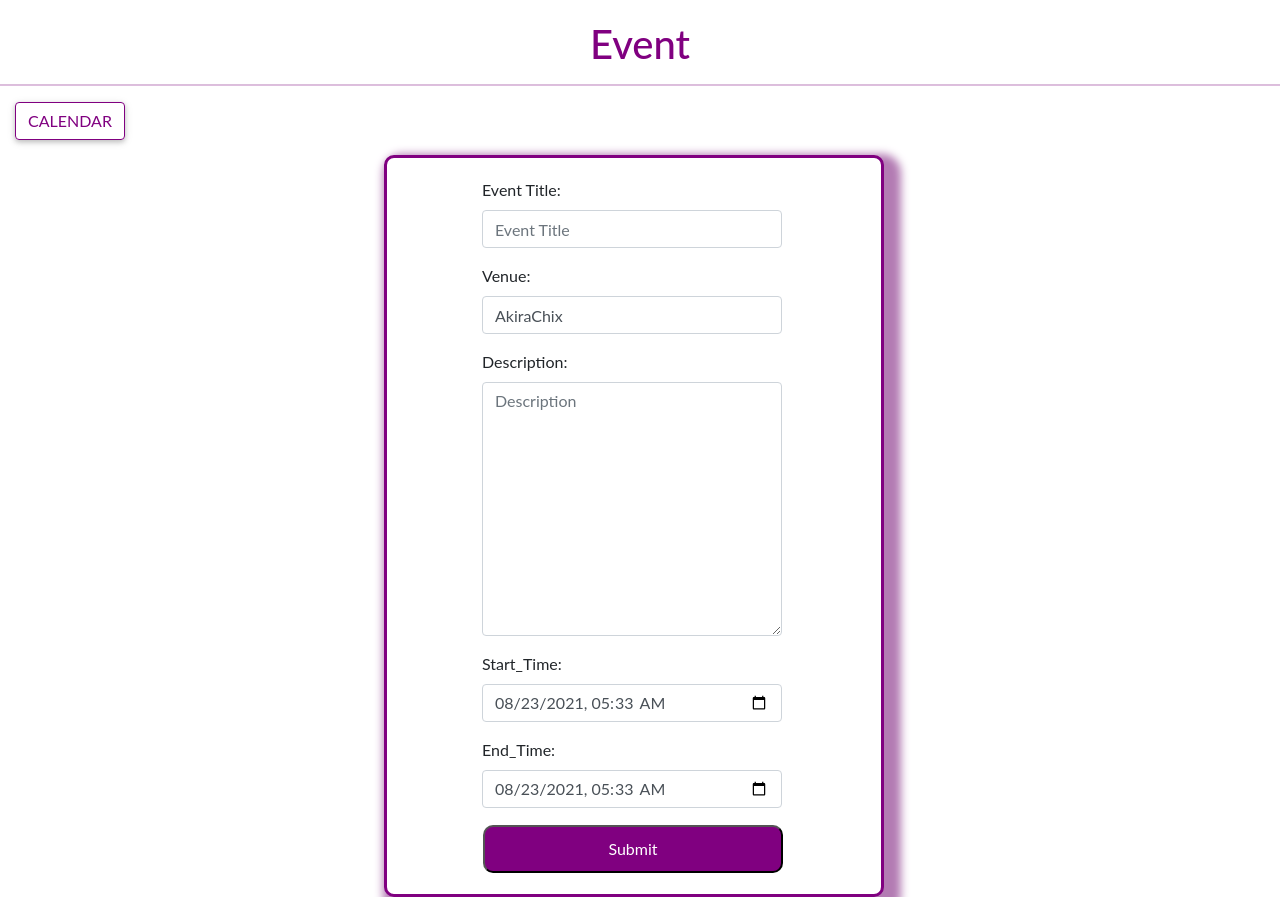
After one commit to hunterachieng/school_system, a Django app: template event/templates/cal/event.html in a window 1280 px wide. The commit adds this page. Run offline with Django 3.2, Linux system fonts and the light colour scheme; the template is opened without the code that fills it: values that come from a table or form of the project are taken from there, others are empty; some libraries are stand-ins or nearby versions.

Commit message:
calendar

```diff
--- a/event/forms.py
+++ b/event/forms.py
@@ -1,8 +1,63 @@
-from django import forms
-from django.forms import fields
+from django.forms import ModelForm, DateInput
+from django.forms.widgets import TextInput, Textarea
 from .models import Event
 
-class EventRegistrationForm(forms.ModelForm):
-    class Meta:
-        model = Event
-        fields = "__all__"
+class EventForm(ModelForm):
+  class Meta:
+    model = Event
+    # datetime-local is a HTML5 input type, format to make date time show on fields
+    widgets = {
+      'start_time': DateInput(attrs=
+      {
+        'type': 'datetime-local',
+        'style': 'max-width: 300px;',
+        'class': "form-control",
+
+      },
+      format='%Y-%m-%dT%H:%M'),
+      'end_time': DateInput(attrs=
+      {
+        'type': 'datetime-local',
+        'style': 'max-width: 300px;',
+        'class': "form-control",
+
+
+      },
+
+      format='%Y-%m-%dT%H:%M'),
+
+      'title':TextInput(attrs=
+      {
+        'class': "form-control",
+        'style': 'max-width: 300px;',
+        'placeholder': 'Event Title'
+
+
+      }),
+      'venue':TextInput(attrs=
+      {
+        'class': "form-control",
+        'style': 'max-width: 300px;',
+        'placeholder': 'Event Venue'
+
+
+      }),
+      'description':Textarea(attrs=
+      {
+        'class': "form-control",
+
+        'style': 'max-width: 300px;',
+        'placeholder': 'Description'
+
+
+      })
+
+
+    }
+    fields = '__all__'
+
+  def __init__(self, *args, **kwargs):
+    super(EventForm, self).__init__(*args, **kwargs)
+    # input_formats parses HTML5 datetime-local input to datetime field
+    self.fields['start_time'].input_formats = ('%Y-%m-%dT%H:%M',)
+    self.fields['end_time'].input_formats = ('%Y-%m-%dT%H:%M',)
--- a/event/models.py
+++ b/event/models.py
@@ -1,12 +1,16 @@
 from django.db import models
+from django.urls import reverse
+from django.utils import timezone
 
-# Create your models here.
 class Event(models.Model):
-    event_name = models.CharField(max_length=30)
-    event_date = models.DateField()
+    title = models.CharField(max_length=200,null=True,blank=True)
     description = models.TextField()
-    venue = models.CharField(max_length=10)
-    event_start= models.TimeField()
-    event_end = models.TimeField()
-    attendees = models.EmailField()
-    event_link = models.URLField()
+    start_time = models.DateTimeField(default=timezone.now)
+    end_time = models.DateTimeField(default=timezone.now)
+    venue=models.CharField(max_length=12,default="AkiraChix")
+
+
+    @property
+    def get_html_url(self):
+        url = reverse('cal:event_edit', args=(self.id,))
+        return f'<a href="{url}"> {self.title} </a>'
--- /dev/null
+++ b/event/templates/cal/base.html
@@ -0,0 +1,179 @@
+{% load static %}
+<!DOCTYPE html>
+<html lang="en">
+
+<head>
+  <!-- Font Awesome -->
+  <link href="https://cdnjs.cloudflare.com/ajax/libs/font-awesome/5.15.1/css/all.min.css" rel="stylesheet" />
+
+  <!-- Google Fonts -->
+  <link href="https://fonts.googleapis.com/css?family=Roboto:300,400,500,700&display=swap" rel="stylesheet" />
+
+  <!-- MDB -->
+  <link href="https://cdnjs.cloudflare.com/ajax/libs/mdb-ui-kit/3.6.0/mdb.min.css" rel="stylesheet" />
+  <link rel="stylesheet" href="https://stackpath.bootstrapcdn.com/bootstrap/4.1.3/css/bootstrap.min.css"
+      integrity="sha384-MCw98/SFnGE8fJT3GXwEOngsV7Zt27NXFoaoApmYm81iuXoPkFOJwJ8ERdknLPMO" crossorigin="anonymous">
+  <!-- Required meta tags -->
+  <meta charset="utf-8">
+  <meta name="viewport" content="width=device-width, initial-scale=1, shrink-to-fit=no">
+
+
+  <link rel="stylesheet" type="text/css" href="{% static '/static/css/style.css' %}">
+  <title>Calender</title>
+</head>
+<body>
+  <style>
+      /* Common styles */
+body {
+  font-family: "ptsans", "Lato", "Helvetica Neue", Helvetica, Arial, sans-serif;
+}
+.info {
+    border-color: purple;
+    color:purple;
+  }
+
+  .info:hover {
+    background:palevioletred;
+    color: white;
+  }
+  .info {
+    border-color: purple;
+    color:purple;
+  }
+
+  .info:hover {
+    background:purple;
+    color: white;
+  }
+.container {
+        margin-top: 10px;
+        background-color: white;
+        margin-left: 30%;
+        width: 500px;
+        border:3px solid purple;
+        box-shadow: 8px 8px 8px 9px rgb(179, 123, 179);
+        border-radius: 10px;
+
+    }
+    button{
+        background-color: purple;
+        color: white;
+        border-radius: 10px;
+        padding: 10px;
+
+        align-items: center;
+        width: 300px;
+        margin-right: 71px;
+
+    }
+    h1
+     {padding-top: 10px;
+         color:purple;
+        margin-left: 100px;
+    }
+    p
+    {color: red;}
+    form{
+        padding-top: 20px;
+        padding-left: 80px;
+        padding-bottom: 20px;
+    }
+    .form-group{
+        border-color: purple;
+    }
+    #akiralogo{
+        width: 80px;
+        height:80px;
+        padding-bottom: 15px;
+        margin-left: 50px;
+    }
+    hr{
+        background-color:purple;
+        height: 3px;
+    }
+
+.left {
+  float: left;
+}
+
+.right {
+  float: right;
+}
+
+
+
+.clearfix {
+  margin: 15px;
+}
+
+
+
+
+
+/* App styles */
+.title {
+  text-align: center;
+  margin: 10px;
+}
+
+.calendar {
+  width: 98%;
+  margin: auto;
+  font-size: 13px;
+}
+
+.calendar tr, .calendar td {
+  border: 1px solid purple;
+}
+
+.calendar th {
+  padding: 10px;
+  text-align: center;
+  font-size: 18px;
+}
+
+.calendar td {
+  width: 100px;
+  height: 50px;
+  padding: 20px 0px 0px 5px;
+}
+
+.month {
+  font-size: 25px;
+}
+
+.date {
+  font-size: 16px;
+}
+
+ul {
+  height: 100%;
+  padding: 0px 5px 0px 20px;
+}
+
+a {
+  color:purple;
+}
+textarea{
+  width: 100%;
+}
+  </style>
+
+  <h1 class="title">{% block title %}{% endblock %}</h1>
+  <hr>
+
+  {% block content %}
+  {% endblock %}
+<!-- Optional JavaScript -->
+  <!-- jQuery first, then Popper.js, then Bootstrap JS -->
+  <script src="https://code.jquery.com/jquery-3.2.1.slim.min.js" integrity="sha384-KJ3o2DKtIkvYIK3UENzmM7KCkRr/rE9/Qpg6aAZGJwFDMVNA/GpGFF93hXpG5KkN"
+    crossorigin="anonymous"></script>
+  <script src="https://cdnjs.cloudflare.com/ajax/libs/popper.js/1.12.9/umd/popper.min.js" integrity="sha384-ApNbgh9B+Y1QKtv3Rn7W3mgPxhU9K/ScQsAP7hUibX39j7fakFPskvXusvfa0b4Q"
+    crossorigin="anonymous"></script>
+  <script src="https://maxcdn.bootstrapcdn.com/bootstrap/4.0.0/js/bootstrap.min.js" integrity="sha384-JZR6Spejh4U02d8jOt6vLEHfe/JQGiRRSQQxSfFWpi1MquVdAyjUar5+76PVCmYl"
+    crossorigin="anonymous"></script>
+
+  {% block script %}
+  {% endblock %}
+</body>
+</html>
--- /dev/null
+++ b/event/templates/cal/event.html
@@ -0,0 +1,65 @@
+{% extends 'cal/base.html' %}
+
+{% block title %}
+Event
+{% endblock %}
+
+{% block content %}
+<div class="clearfix">
+  <a class="btn info" href="{% url 'cal:calendar' %}"> Calendar </a>
+</div>
+
+{% if form.errors %}
+    {% for field in form %}
+        {% for error in field.errors %}
+            <div class="alert alert-danger">
+                {{ field.label }} <strong>{{ error|escape }}</strong>
+            </div>
+        {% endfor %}
+    {% endfor %}
+
+    {% for error in form.non_field_errors %}
+        <div class="alert alert-danger">
+            {{ field.label }} <strong>{{ error|escape }}</strong>
+        </div>
+    {% endfor %}
+{% endif %}
+<!DOCTYPE html>
+<html lang="en">
+
+<body>
+<style>
+
+
+
+    </style>
+<div class="container">
+<form method="post">
+  {% csrf_token %}
+  <table class="form form-table">
+    <label for="first_name">Event Title:</label>
+    <div class="form-group">
+        {{ form.title}}
+    </div>
+    <label for="second_name">Venue:</label>
+    <div class="form-group">
+        {{ form.venue}}
+    </div>
+    <label for="second_name">Description:</label>
+    <div class="form-group">
+        {{ form.description}}
+    </div>
+    <label for="gender">Start_Time:</label>
+    <div class="form-group">
+        {{ form.start_time}}
+    </div>
+    <label for="email">End_Time:</label>
+    <div class="form-group">
+         {{ form.end_time}}
+     </div>
+    <tr><td colspan="2"><button type="submit" class="register"> Submit </button></td></tr>
+  </table>
+</form></div>
+</body>
+</html>
+{% endblock %}
--- a/event/urls.py
+++ b/event/urls.py
@@ -1,7 +1,9 @@
-from django.urls import path
-from .views import register_event,event_list
-
+from django.conf.urls import url
+from .views import index, CalendarView, event
+app_name = 'cal'
 urlpatterns = [
-    path("register/",register_event,name="register_event"),
-    path("list/",event_list,name="list"),
+    url(r'^index/$', index, name='index'),
+    url(r'^cal/$', CalendarView.as_view(), name='calendar'),
+    url(r'^event/new/$', event, name='event_new'),
+	url(r'^event/edit/(?P<event_id>\d+)/$', event, name='event_edit'),
 ]
--- a/trainer/templates/trainer_list.html
+++ b/trainer/templates/trainer_list.html
@@ -45,6 +45,7 @@
     <h1>Trainers' List</h1>
     <table>
         <tr>
+            <th>Profile</th>
             <th>First Name</th>
             <th>Last Name</th>
             <th>Email</th>
@@ -54,6 +55,7 @@
         </tr>
         {% for trainer in trainers %}
         <tr>
+            <td><img src= "{{trainer.image.url}}"></td>
             <td>{{trainer.first_name}}</td>
                 <td>{{trainer.last_name}}</td>
                 <td>{{trainer.email}}</td>
```
Also changed, not shown: event/static/css/styles.css (added, +82 -0 lines), event/templates/cal/calendar.html (added, +15 -0 lines), event/templates/event_list.html (deleted, +0 -75 lines), event/templates/register_event.html (deleted, +0 -81 lines), event/utils.py (added, +40 -0 lines), event/views.py (+57 -17 lines), db.sqlite3, event/migrations/0001_initial.py, media/images/Swanky_Gaaris-Wluff.png (added), 1 other file.
